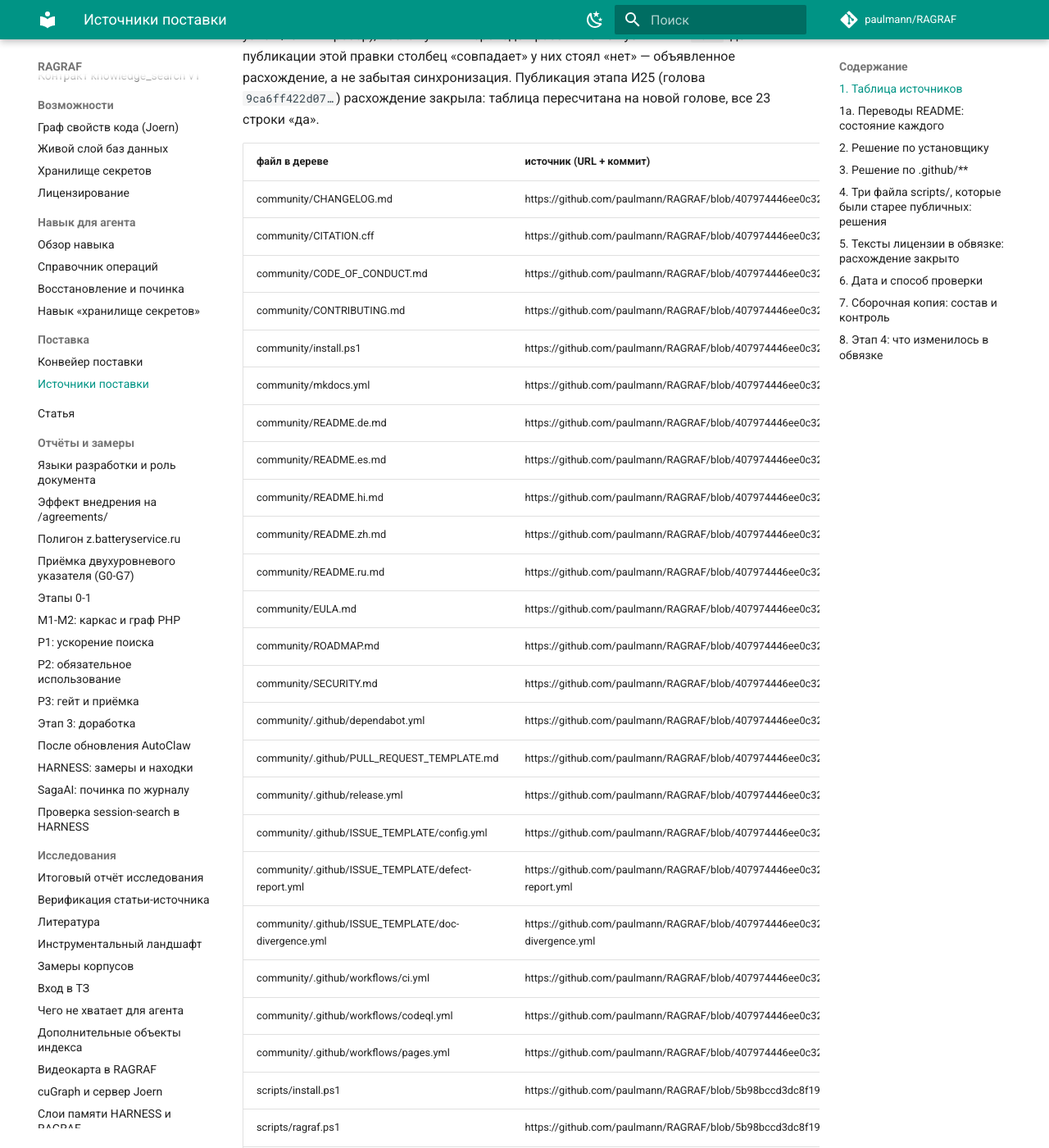
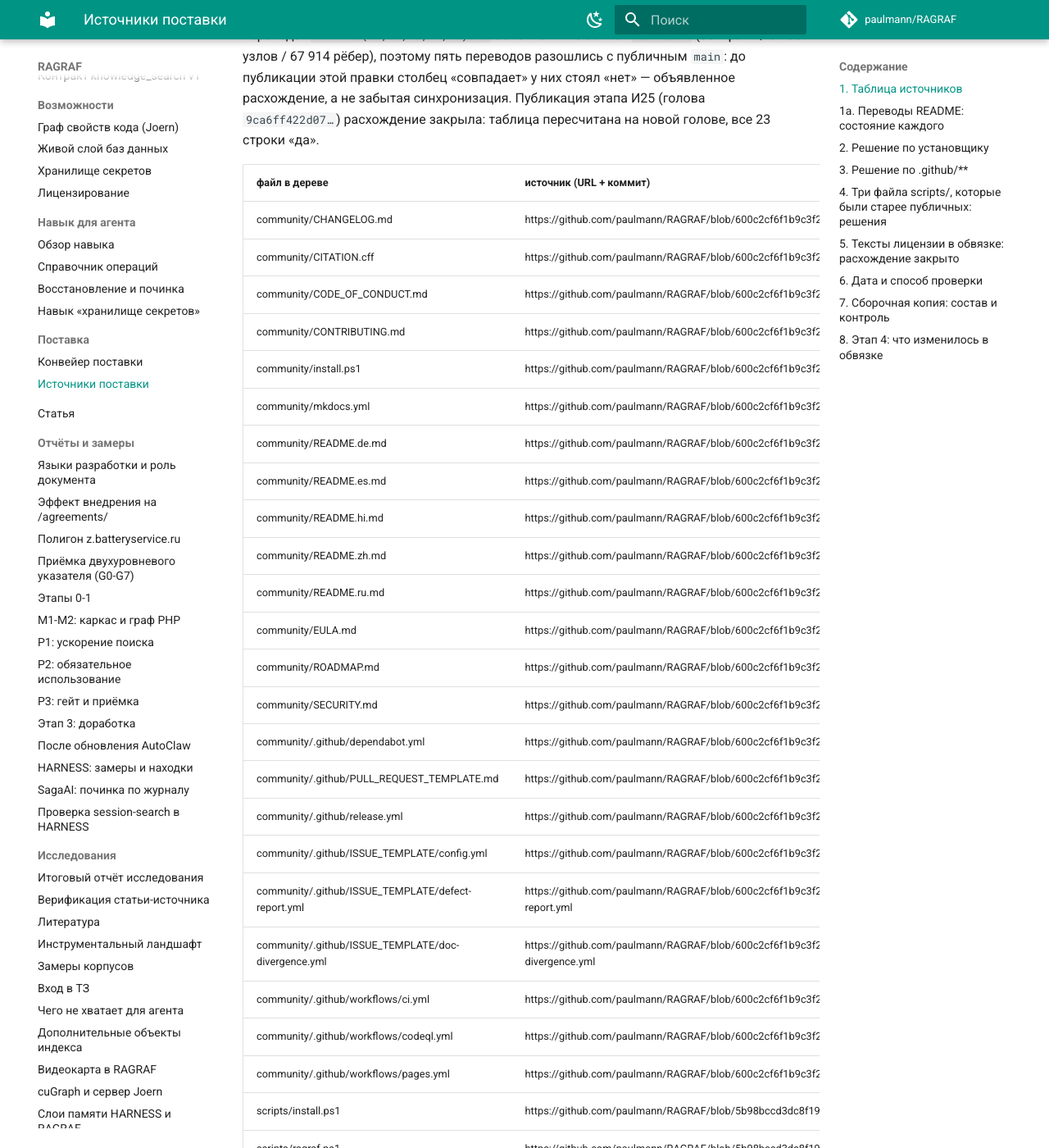
Before and after one commit to paulmann/RAGRAF, an MkDocs documentation site: the page built from docs/03_implementation/RELEASE-SOURCES.md, in a window 1280 px wide and 1400 px high, scrolled down 1971 px. Shown: the whole window at 82% size. Built offline with MkDocs 1.6.1 and Material for MkDocs 9.7.7, drawn with Linux system fonts in a browser that asks for light colours; comment, search, counter and statistics services are not loaded; some of the changed lines change nothing that is shown; some of the changed text lies outside the part shown.

Commit message:
таблица источников пересчитана на голове 600c2cf6f1b9c3f2ec63a795b72ee8032307f0a7

```diff
--- a/docs/03_implementation/RELEASE-SOURCES.md
+++ b/docs/03_implementation/RELEASE-SOURCES.md
@@ -7,8 +7,8 @@
 в таком состоянии теряла обвязку целиком — и заметить это можно было только
 сверкой, которой до сих пор никто не делал.
 
-**Публичный `main` на момент сверки:** `407974446ee0c3246f97b6b861dc3637f892e55f`
-(2026-10-27, «этап И28 — проза переводов считается и проверяется»),
+**Публичный `main` на момент сверки:** `600c2cf6f1b9c3f2ec63a795b72ee8032307f0a7`
+(2026-10-27, «этап И29 — внешние адреса и якоря переводов проверяются поимённо»),
 репозиторий https://github.com/paulmann/RAGRAF, клон публикации вне живого дерева
 (`git clone`, затем
 `git fetch origin`, `git rev-parse origin/main`, `git archive origin/main`).
@@ -82,29 +82,29 @@
 
 | файл в дереве | источник (URL + коммит) | sha256 в публичном main | sha256 в дереве | совпадает | путь в поставке |
 |---|---|---|---|---|---|
-| community/CHANGELOG.md | https://github.com/paulmann/RAGRAF/blob/407974446ee0c3246f97b6b861dc3637f892e55f/CHANGELOG.md | b5ea007e9b8bccf1e5cf8752c4543c6c909d5bef4972113b98cfdfe8a564abed | b5ea007e9b8bccf1e5cf8752c4543c6c909d5bef4972113b98cfdfe8a564abed | да | CHANGELOG.md |
-| community/CITATION.cff | https://github.com/paulmann/RAGRAF/blob/407974446ee0c3246f97b6b861dc3637f892e55f/CITATION.cff | a0b16a209dfb162fcd2817455939a21588f9ffa1d1f6ec02e0281fd59feb4e32 | a0b16a209dfb162fcd2817455939a21588f9ffa1d1f6ec02e0281fd59feb4e32 | да | CITATION.cff |
-| community/CODE_OF_CONDUCT.md | https://github.com/paulmann/RAGRAF/blob/407974446ee0c3246f97b6b861dc3637f892e55f/CODE_OF_CONDUCT.md | 34596ad809e62b3c5a0f9cfb3106c971c21b4f145b18c7e70704959d6996b580 | 34596ad809e62b3c5a0f9cfb3106c971c21b4f145b18c7e70704959d6996b580 | да | CODE_OF_CONDUCT.md |
-| community/CONTRIBUTING.md | https://github.com/paulmann/RAGRAF/blob/407974446ee0c3246f97b6b861dc3637f892e55f/CONTRIBUTING.md | 4702989e9f57c205f752d6e5977b692316fae0fa4c61c32355d5289e05d98689 | 4702989e9f57c205f752d6e5977b692316fae0fa4c61c32355d5289e05d98689 | да | CONTRIBUTING.md |
-| community/install.ps1 | https://github.com/paulmann/RAGRAF/blob/407974446ee0c3246f97b6b861dc3637f892e55f/install.ps1 | 5a55c8d88ba70066e43147d9b772d98352f46ca82a88ef18a2d8ada71509e8e0 | 5a55c8d88ba70066e43147d9b772d98352f46ca82a88ef18a2d8ada71509e8e0 | да | install.ps1 |
-| community/mkdocs.yml | https://github.com/paulmann/RAGRAF/blob/407974446ee0c3246f97b6b861dc3637f892e55f/mkdocs.yml | fafbfabe326de2139b7075cc831c358729070a28f0e1b90baa26dbf8bcd4a0e4 | fafbfabe326de2139b7075cc831c358729070a28f0e1b90baa26dbf8bcd4a0e4 | да | mkdocs.yml |
-| community/README.de.md | https://github.com/paulmann/RAGRAF/blob/407974446ee0c3246f97b6b861dc3637f892e55f/README.de.md | 46cfde3ddad3347fedec9da38c2758be19d35ded4ec057a7d98e770bd51d3f8c | e183b0c80a90d90ed2faaa4a4ce3053969133f43990b15a3aef109366bd86873 | нет | README.de.md |
-| community/README.es.md | https://github.com/paulmann/RAGRAF/blob/407974446ee0c3246f97b6b861dc3637f892e55f/README.es.md | eaf764dcfccfb822dd57ab711a7e78446ff9d117a4c816901ac7f73685aa7a7c | 8dfb43849c6dc09584288c8797de78f52f822f65958fc5a1cabcafb3cfe5fe65 | нет | README.es.md |
-| community/README.hi.md | https://github.com/paulmann/RAGRAF/blob/407974446ee0c3246f97b6b861dc3637f892e55f/README.hi.md | f6a19724a7c1fe210d2dc6a3654a9b8661e80a9129e96d998cdd41e7beb9617e | 0b3bc4edb2db92a2eec96d0254f0e18a2a7d8420980e157b223b2a94dcb388a3 | нет | README.hi.md |
-| community/README.zh.md | https://github.com/paulmann/RAGRAF/blob/407974446ee0c3246f97b6b861dc3637f892e55f/README.zh.md | 0eb981f8e3583e7cf521e3ca510fb33456dcdb10edcf63fdd78d7690030c4b2d | aeff01e8e0054c8f3626bdb14a600f302983450cdc19ef35c8930d905f864a2b | нет | README.zh.md |
-| community/README.ru.md | https://github.com/paulmann/RAGRAF/blob/407974446ee0c3246f97b6b861dc3637f892e55f/README.ru.md | de015e09b6460203ac359206d7d70f9aa99bf9cfb328461c2f1821a92f172979 | df58803403c8a39b3cf2e4e330907c314fa904b96f66a399017e7315a4a35c04 | нет | README.ru.md |
-| community/EULA.md | https://github.com/paulmann/RAGRAF/blob/407974446ee0c3246f97b6b861dc3637f892e55f/EULA.md | de3a473f73d39dedb64f362384554f25584979d62b51f8ea50c5d531bab75a3a | de3a473f73d39dedb64f362384554f25584979d62b51f8ea50c5d531bab75a3a | да | EULA.md |
-| community/ROADMAP.md | https://github.com/paulmann/RAGRAF/blob/407974446ee0c3246f97b6b861dc3637f892e55f/ROADMAP.md | 1973da88532a9dab0b96873df9acf57575b286af40f4904a36e87ccf5c6457be | 1973da88532a9dab0b96873df9acf57575b286af40f4904a36e87ccf5c6457be | да | ROADMAP.md |
-| community/SECURITY.md | https://github.com/paulmann/RAGRAF/blob/407974446ee0c3246f97b6b861dc3637f892e55f/SECURITY.md | dbc7d9c2bd4d3e2d1481a36d00655633c3b45603d1f6753a26c9357414495700 | dbc7d9c2bd4d3e2d1481a36d00655633c3b45603d1f6753a26c9357414495700 | да | SECURITY.md |
-| community/.github/dependabot.yml | https://github.com/paulmann/RAGRAF/blob/407974446ee0c3246f97b6b861dc3637f892e55f/.github/dependabot.yml | 37360b6fa679b5639b08465c684bca8d86c56f9cdf5b1e8c9dd3e1d813f79532 | 37360b6fa679b5639b08465c684bca8d86c56f9cdf5b1e8c9dd3e1d813f79532 | да | .github/dependabot.yml |
-| community/.github/PULL_REQUEST_TEMPLATE.md | https://github.com/paulmann/RAGRAF/blob/407974446ee0c3246f97b6b861dc3637f892e55f/.github/PULL_REQUEST_TEMPLATE.md | 30c5a2c60f7d1933b201b326d55ce6955aad46457d3d65503c9b666706ab82b0 | 30c5a2c60f7d1933b201b326d55ce6955aad46457d3d65503c9b666706ab82b0 | да | .github/PULL_REQUEST_TEMPLATE.md |
-| community/.github/release.yml | https://github.com/paulmann/RAGRAF/blob/407974446ee0c3246f97b6b861dc3637f892e55f/.github/release.yml | 48c9059c309e7e04177c3e649c02ff3aa5b93b0045a55eff3998004e4356560c | 48c9059c309e7e04177c3e649c02ff3aa5b93b0045a55eff3998004e4356560c | да | .github/release.yml |
-| community/.github/ISSUE_TEMPLATE/config.yml | https://github.com/paulmann/RAGRAF/blob/407974446ee0c3246f97b6b861dc3637f892e55f/.github/ISSUE_TEMPLATE/config.yml | 0bc9435ed1245c47bbde5fc751fb937c75b554553be3010da264be10d2c89654 | 0bc9435ed1245c47bbde5fc751fb937c75b554553be3010da264be10d2c89654 | да | .github/ISSUE_TEMPLATE/config.yml |
-| community/.github/ISSUE_TEMPLATE/defect-report.yml | https://github.com/paulmann/RAGRAF/blob/407974446ee0c3246f97b6b861dc3637f892e55f/.github/ISSUE_TEMPLATE/defect-report.yml | abab94c9ded87699c6046f527486ff84c0abb6d1df8c7f3447baeb25f58fc2a6 | abab94c9ded87699c6046f527486ff84c0abb6d1df8c7f3447baeb25f58fc2a6 | да | .github/ISSUE_TEMPLATE/defect-report.yml |
-| community/.github/ISSUE_TEMPLATE/doc-divergence.yml | https://github.com/paulmann/RAGRAF/blob/407974446ee0c3246f97b6b861dc3637f892e55f/.github/ISSUE_TEMPLATE/doc-divergence.yml | 743c9e238dcaaa3eb10f4739a53f7ec7cab43d81ff3c1d93adfab768adcf3aff | 743c9e238dcaaa3eb10f4739a53f7ec7cab43d81ff3c1d93adfab768adcf3aff | да | .github/ISSUE_TEMPLATE/doc-divergence.yml |
-| community/.github/workflows/ci.yml | https://github.com/paulmann/RAGRAF/blob/407974446ee0c3246f97b6b861dc3637f892e55f/.github/workflows/ci.yml | ea6d8ae5a2007164ca196a0e1b6fc7e71976c9a354ebe55efc50f32d7e6b3a99 | ea6d8ae5a2007164ca196a0e1b6fc7e71976c9a354ebe55efc50f32d7e6b3a99 | да | .github/workflows/ci.yml |
-| community/.github/workflows/codeql.yml | https://github.com/paulmann/RAGRAF/blob/407974446ee0c3246f97b6b861dc3637f892e55f/.github/workflows/codeql.yml | 5c09bbc2cec2fe16c338d4527100b92b63badfc6dbf3dea34b2652d5a0726bfb | 5c09bbc2cec2fe16c338d4527100b92b63badfc6dbf3dea34b2652d5a0726bfb | да | .github/workflows/codeql.yml |
-| community/.github/workflows/pages.yml | https://github.com/paulmann/RAGRAF/blob/407974446ee0c3246f97b6b861dc3637f892e55f/.github/workflows/pages.yml | 4735800e7da31eb2b1ef550ccff883867e072118f8edb164b8ddbddd65abeb38 | 4735800e7da31eb2b1ef550ccff883867e072118f8edb164b8ddbddd65abeb38 | да | .github/workflows/pages.yml |
+| community/CHANGELOG.md | https://github.com/paulmann/RAGRAF/blob/600c2cf6f1b9c3f2ec63a795b72ee8032307f0a7/CHANGELOG.md | b5ea007e9b8bccf1e5cf8752c4543c6c909d5bef4972113b98cfdfe8a564abed | b5ea007e9b8bccf1e5cf8752c4543c6c909d5bef4972113b98cfdfe8a564abed | да | CHANGELOG.md |
+| community/CITATION.cff | https://github.com/paulmann/RAGRAF/blob/600c2cf6f1b9c3f2ec63a795b72ee8032307f0a7/CITATION.cff | a0b16a209dfb162fcd2817455939a21588f9ffa1d1f6ec02e0281fd59feb4e32 | a0b16a209dfb162fcd2817455939a21588f9ffa1d1f6ec02e0281fd59feb4e32 | да | CITATION.cff |
+| community/CODE_OF_CONDUCT.md | https://github.com/paulmann/RAGRAF/blob/600c2cf6f1b9c3f2ec63a795b72ee8032307f0a7/CODE_OF_CONDUCT.md | 34596ad809e62b3c5a0f9cfb3106c971c21b4f145b18c7e70704959d6996b580 | 34596ad809e62b3c5a0f9cfb3106c971c21b4f145b18c7e70704959d6996b580 | да | CODE_OF_CONDUCT.md |
+| community/CONTRIBUTING.md | https://github.com/paulmann/RAGRAF/blob/600c2cf6f1b9c3f2ec63a795b72ee8032307f0a7/CONTRIBUTING.md | 4702989e9f57c205f752d6e5977b692316fae0fa4c61c32355d5289e05d98689 | 4702989e9f57c205f752d6e5977b692316fae0fa4c61c32355d5289e05d98689 | да | CONTRIBUTING.md |
+| community/install.ps1 | https://github.com/paulmann/RAGRAF/blob/600c2cf6f1b9c3f2ec63a795b72ee8032307f0a7/install.ps1 | 5a55c8d88ba70066e43147d9b772d98352f46ca82a88ef18a2d8ada71509e8e0 | 5a55c8d88ba70066e43147d9b772d98352f46ca82a88ef18a2d8ada71509e8e0 | да | install.ps1 |
+| community/mkdocs.yml | https://github.com/paulmann/RAGRAF/blob/600c2cf6f1b9c3f2ec63a795b72ee8032307f0a7/mkdocs.yml | fafbfabe326de2139b7075cc831c358729070a28f0e1b90baa26dbf8bcd4a0e4 | fafbfabe326de2139b7075cc831c358729070a28f0e1b90baa26dbf8bcd4a0e4 | да | mkdocs.yml |
+| community/README.de.md | https://github.com/paulmann/RAGRAF/blob/600c2cf6f1b9c3f2ec63a795b72ee8032307f0a7/README.de.md | e183b0c80a90d90ed2faaa4a4ce3053969133f43990b15a3aef109366bd86873 | e183b0c80a90d90ed2faaa4a4ce3053969133f43990b15a3aef109366bd86873 | да | README.de.md |
+| community/README.es.md | https://github.com/paulmann/RAGRAF/blob/600c2cf6f1b9c3f2ec63a795b72ee8032307f0a7/README.es.md | 8dfb43849c6dc09584288c8797de78f52f822f65958fc5a1cabcafb3cfe5fe65 | 8dfb43849c6dc09584288c8797de78f52f822f65958fc5a1cabcafb3cfe5fe65 | да | README.es.md |
+| community/README.hi.md | https://github.com/paulmann/RAGRAF/blob/600c2cf6f1b9c3f2ec63a795b72ee8032307f0a7/README.hi.md | 0b3bc4edb2db92a2eec96d0254f0e18a2a7d8420980e157b223b2a94dcb388a3 | 0b3bc4edb2db92a2eec96d0254f0e18a2a7d8420980e157b223b2a94dcb388a3 | да | README.hi.md |
+| community/README.zh.md | https://github.com/paulmann/RAGRAF/blob/600c2cf6f1b9c3f2ec63a795b72ee8032307f0a7/README.zh.md | aeff01e8e0054c8f3626bdb14a600f302983450cdc19ef35c8930d905f864a2b | aeff01e8e0054c8f3626bdb14a600f302983450cdc19ef35c8930d905f864a2b | да | README.zh.md |
+| community/README.ru.md | https://github.com/paulmann/RAGRAF/blob/600c2cf6f1b9c3f2ec63a795b72ee8032307f0a7/README.ru.md | df58803403c8a39b3cf2e4e330907c314fa904b96f66a399017e7315a4a35c04 | df58803403c8a39b3cf2e4e330907c314fa904b96f66a399017e7315a4a35c04 | да | README.ru.md |
+| community/EULA.md | https://github.com/paulmann/RAGRAF/blob/600c2cf6f1b9c3f2ec63a795b72ee8032307f0a7/EULA.md | de3a473f73d39dedb64f362384554f25584979d62b51f8ea50c5d531bab75a3a | de3a473f73d39dedb64f362384554f25584979d62b51f8ea50c5d531bab75a3a | да | EULA.md |
+| community/ROADMAP.md | https://github.com/paulmann/RAGRAF/blob/600c2cf6f1b9c3f2ec63a795b72ee8032307f0a7/ROADMAP.md | 1973da88532a9dab0b96873df9acf57575b286af40f4904a36e87ccf5c6457be | 1973da88532a9dab0b96873df9acf57575b286af40f4904a36e87ccf5c6457be | да | ROADMAP.md |
+| community/SECURITY.md | https://github.com/paulmann/RAGRAF/blob/600c2cf6f1b9c3f2ec63a795b72ee8032307f0a7/SECURITY.md | dbc7d9c2bd4d3e2d1481a36d00655633c3b45603d1f6753a26c9357414495700 | dbc7d9c2bd4d3e2d1481a36d00655633c3b45603d1f6753a26c9357414495700 | да | SECURITY.md |
+| community/.github/dependabot.yml | https://github.com/paulmann/RAGRAF/blob/600c2cf6f1b9c3f2ec63a795b72ee8032307f0a7/.github/dependabot.yml | 37360b6fa679b5639b08465c684bca8d86c56f9cdf5b1e8c9dd3e1d813f79532 | 37360b6fa679b5639b08465c684bca8d86c56f9cdf5b1e8c9dd3e1d813f79532 | да | .github/dependabot.yml |
+| community/.github/PULL_REQUEST_TEMPLATE.md | https://github.com/paulmann/RAGRAF/blob/600c2cf6f1b9c3f2ec63a795b72ee8032307f0a7/.github/PULL_REQUEST_TEMPLATE.md | 30c5a2c60f7d1933b201b326d55ce6955aad46457d3d65503c9b666706ab82b0 | 30c5a2c60f7d1933b201b326d55ce6955aad46457d3d65503c9b666706ab82b0 | да | .github/PULL_REQUEST_TEMPLATE.md |
+| community/.github/release.yml | https://github.com/paulmann/RAGRAF/blob/600c2cf6f1b9c3f2ec63a795b72ee8032307f0a7/.github/release.yml | 48c9059c309e7e04177c3e649c02ff3aa5b93b0045a55eff3998004e4356560c | 48c9059c309e7e04177c3e649c02ff3aa5b93b0045a55eff3998004e4356560c | да | .github/release.yml |
+| community/.github/ISSUE_TEMPLATE/config.yml | https://github.com/paulmann/RAGRAF/blob/600c2cf6f1b9c3f2ec63a795b72ee8032307f0a7/.github/ISSUE_TEMPLATE/config.yml | 0bc9435ed1245c47bbde5fc751fb937c75b554553be3010da264be10d2c89654 | 0bc9435ed1245c47bbde5fc751fb937c75b554553be3010da264be10d2c89654 | да | .github/ISSUE_TEMPLATE/config.yml |
+| community/.github/ISSUE_TEMPLATE/defect-report.yml | https://github.com/paulmann/RAGRAF/blob/600c2cf6f1b9c3f2ec63a795b72ee8032307f0a7/.github/ISSUE_TEMPLATE/defect-report.yml | abab94c9ded87699c6046f527486ff84c0abb6d1df8c7f3447baeb25f58fc2a6 | abab94c9ded87699c6046f527486ff84c0abb6d1df8c7f3447baeb25f58fc2a6 | да | .github/ISSUE_TEMPLATE/defect-report.yml |
+| community/.github/ISSUE_TEMPLATE/doc-divergence.yml | https://github.com/paulmann/RAGRAF/blob/600c2cf6f1b9c3f2ec63a795b72ee8032307f0a7/.github/ISSUE_TEMPLATE/doc-divergence.yml | 743c9e238dcaaa3eb10f4739a53f7ec7cab43d81ff3c1d93adfab768adcf3aff | 743c9e238dcaaa3eb10f4739a53f7ec7cab43d81ff3c1d93adfab768adcf3aff | да | .github/ISSUE_TEMPLATE/doc-divergence.yml |
+| community/.github/workflows/ci.yml | https://github.com/paulmann/RAGRAF/blob/600c2cf6f1b9c3f2ec63a795b72ee8032307f0a7/.github/workflows/ci.yml | ea6d8ae5a2007164ca196a0e1b6fc7e71976c9a354ebe55efc50f32d7e6b3a99 | ea6d8ae5a2007164ca196a0e1b6fc7e71976c9a354ebe55efc50f32d7e6b3a99 | да | .github/workflows/ci.yml |
+| community/.github/workflows/codeql.yml | https://github.com/paulmann/RAGRAF/blob/600c2cf6f1b9c3f2ec63a795b72ee8032307f0a7/.github/workflows/codeql.yml | 5c09bbc2cec2fe16c338d4527100b92b63badfc6dbf3dea34b2652d5a0726bfb | 5c09bbc2cec2fe16c338d4527100b92b63badfc6dbf3dea34b2652d5a0726bfb | да | .github/workflows/codeql.yml |
+| community/.github/workflows/pages.yml | https://github.com/paulmann/RAGRAF/blob/600c2cf6f1b9c3f2ec63a795b72ee8032307f0a7/.github/workflows/pages.yml | 4735800e7da31eb2b1ef550ccff883867e072118f8edb164b8ddbddd65abeb38 | 4735800e7da31eb2b1ef550ccff883867e072118f8edb164b8ddbddd65abeb38 | да | .github/workflows/pages.yml |
 | scripts/install.ps1 | https://github.com/paulmann/RAGRAF/blob/5b98bccd3dc8f1904e930f03e39a55ba4a20d317/scripts/install.ps1 | f6cee5d8bb7f98039c297b578cc86c15fb439e14ed2206289d63382031be5996 | f6cee5d8bb7f98039c297b578cc86c15fb439e14ed2206289d63382031be5996 | да | scripts/install.ps1 |
 | scripts/ragraf.ps1 | https://github.com/paulmann/RAGRAF/blob/5b98bccd3dc8f1904e930f03e39a55ba4a20d317/scripts/ragraf.ps1 | f7dbe0bb262b92456945a7863e6263bce3b4678f1cb04ae5f9e81c6a05488813 | f7dbe0bb262b92456945a7863e6263bce3b4678f1cb04ae5f9e81c6a05488813 | да | scripts/ragraf.ps1 |
 | scripts/install-joern.ps1 | https://github.com/paulmann/RAGRAF/blob/5b98bccd3dc8f1904e930f03e39a55ba4a20d317/scripts/install-joern.ps1 | c3ebcf0e2c344b95e1fc1d9c3f60937ac87fe6fac7d76351683c8b8faf4f8a27 | c3ebcf0e2c344b95e1fc1d9c3f60937ac87fe6fac7d76351683c8b8faf4f8a27 | да | scripts/install-joern.ps1 |
@@ -114,10 +114,8 @@
 > дереве после переноса из публичного `main`: в каждом обновлены числа собственного
 > индекса RAGRAF (867 файлов, 5 212 узлов, 68 580 рёбер — запись `rev-0411`), больше
 > ничего.
-> Хэш в дереве поэтому не равен хэшу публичного `main`, и признак
-> «совпадает» стоит «нет»: это заявленное расхождение, а не порча переноса. Тем же
-> порядком, что и в прошлых этапах, таблица пересчитывается на голове публикации —
-> тогда признак возвращается в «да».
+> Изменение опубликовано, и таблица пересчитана на голове публикации
+> `600c2cf6f1b9c3f2ec63a795b72ee8032307f0a7`: хэш в дереве равен хэшу `main`, признак — «да».
 
 > **Изменение 27.10.2026 (этап И28).** Пять переводов README изменены в живом
 > дереве после переноса из публичного `main`: в каждом обновлены числа собственного
@@ -270,7 +268,7 @@
 27.10.2026: 33 проверки, 0 ошибок, 0 предупреждений.
 
 **Публикация этапа И27 (27.10.2026).** Голова
-`407974446ee0c3246f97b6b861dc3637f892e55f` — «этап И27 — терминология переводов объявлена
+`600c2cf6f1b9c3f2ec63a795b72ee8032307f0a7` — «этап И27 — терминология переводов объявлена
 данными и проверяется»; тег не ставился, выпуск версии не объявлялся. Пять
 переводов `README.{de,es,hi,ru,zh}.md` изменились правкой ОДНОГО слова в каждом
 месте (термин `stale` приведён к каноническому варианту: «устаревший», «veraltet»,
```
Also changed, not shown: 1 other file.
